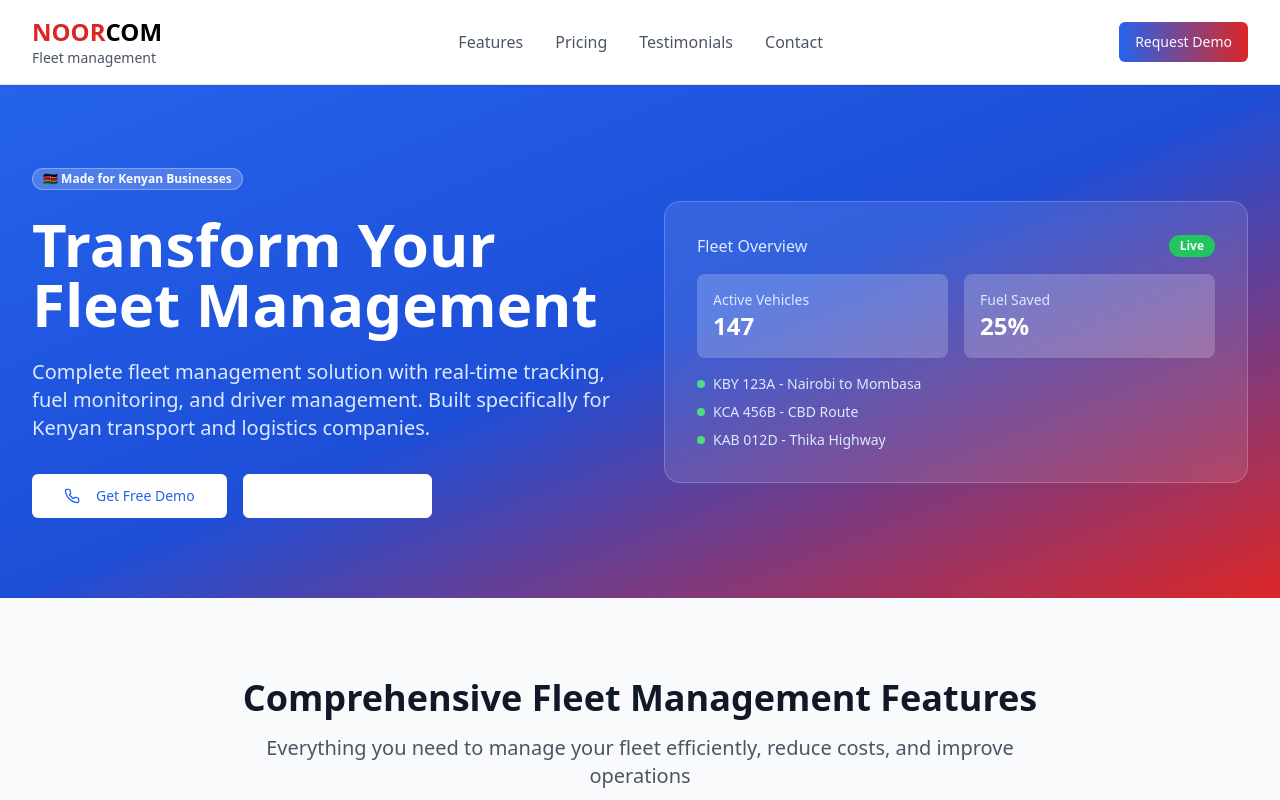
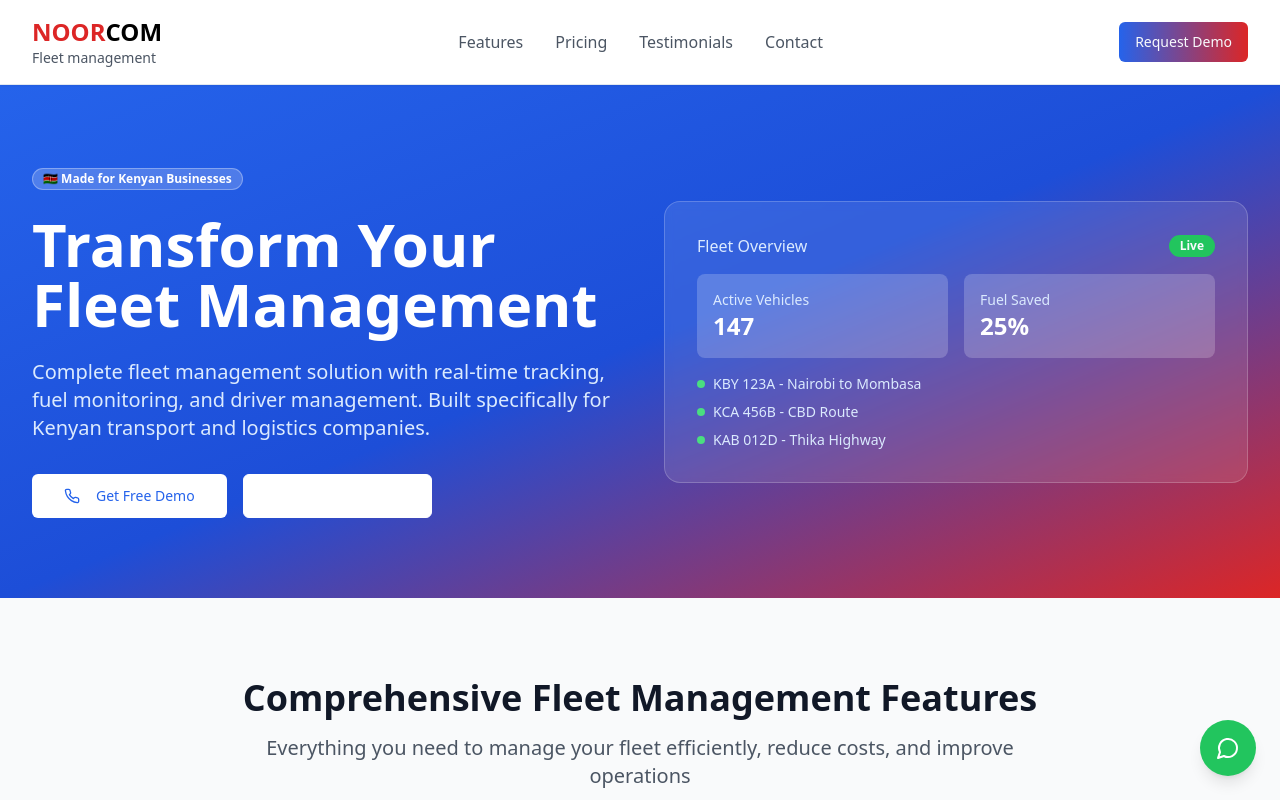
Before and after one commit to Noorcom-Network-NNL/kenya-fleet-control, a React (Vite) app: page / in a window 1280 px wide. Shown: the top 800 px of the page. Built offline with nearby package versions, Linux system fonts and the light colour scheme.

Commit message:
Add WhatsApp chat integration
Added a WhatsApp chat system to all pages, linking to the provided number.

```diff
--- a/src/App.tsx
+++ b/src/App.tsx
@@ -1,3 +1,4 @@
+
 import { Toaster } from "@/components/ui/toaster";
 import { Toaster as Sonner } from "@/components/ui/sonner";
 import { TooltipProvider } from "@/components/ui/tooltip";
@@ -5,6 +6,7 @@ import { QueryClient, QueryClientProvider } from "@tanstack/react-query";
 import { BrowserRouter, Routes, Route } from "react-router-dom";
 import Index from "./pages/Index";
 import NotFound from "./pages/NotFound";
+import WhatsAppChat from "./components/WhatsAppChat";
 
 const queryClient = new QueryClient();
 
@@ -19,6 +21,7 @@ const App = () => (
           {/* ADD ALL CUSTOM ROUTES ABOVE THE CATCH-ALL "*" ROUTE */}
           <Route path="*" element={<NotFound />} />
         </Routes>
+        <WhatsAppChat />
       </BrowserRouter>
     </TooltipProvider>
   </QueryClientProvider>
--- /dev/null
+++ b/src/components/WhatsAppChat.tsx
@@ -0,0 +1,29 @@
+
+import React from 'react';
+import { MessageCircle } from 'lucide-react';
+
+const WhatsAppChat: React.FC = () => {
+  const whatsappNumber = "254722723362";
+  const whatsappUrl = `https://wa.me/${whatsappNumber}`;
+
+  const handleWhatsAppClick = () => {
+    window.open(whatsappUrl, '_blank', 'noopener,noreferrer');
+  };
+
+  return (
+    <div className="fixed bottom-6 right-6 z-50">
+      <button
+        onClick={handleWhatsAppClick}
+        className="bg-green-500 hover:bg-green-600 text-white rounded-full p-4 shadow-lg transition-all duration-300 hover:scale-110 flex items-center gap-2 group"
+        aria-label="Chat with us on WhatsApp"
+      >
+        <MessageCircle className="w-6 h-6" />
+        <span className="hidden group-hover:block text-sm font-medium whitespace-nowrap pr-2">
+          Chat with us
+        </span>
+      </button>
+    </div>
+  );
+};
+
+export default WhatsAppChat;
```
